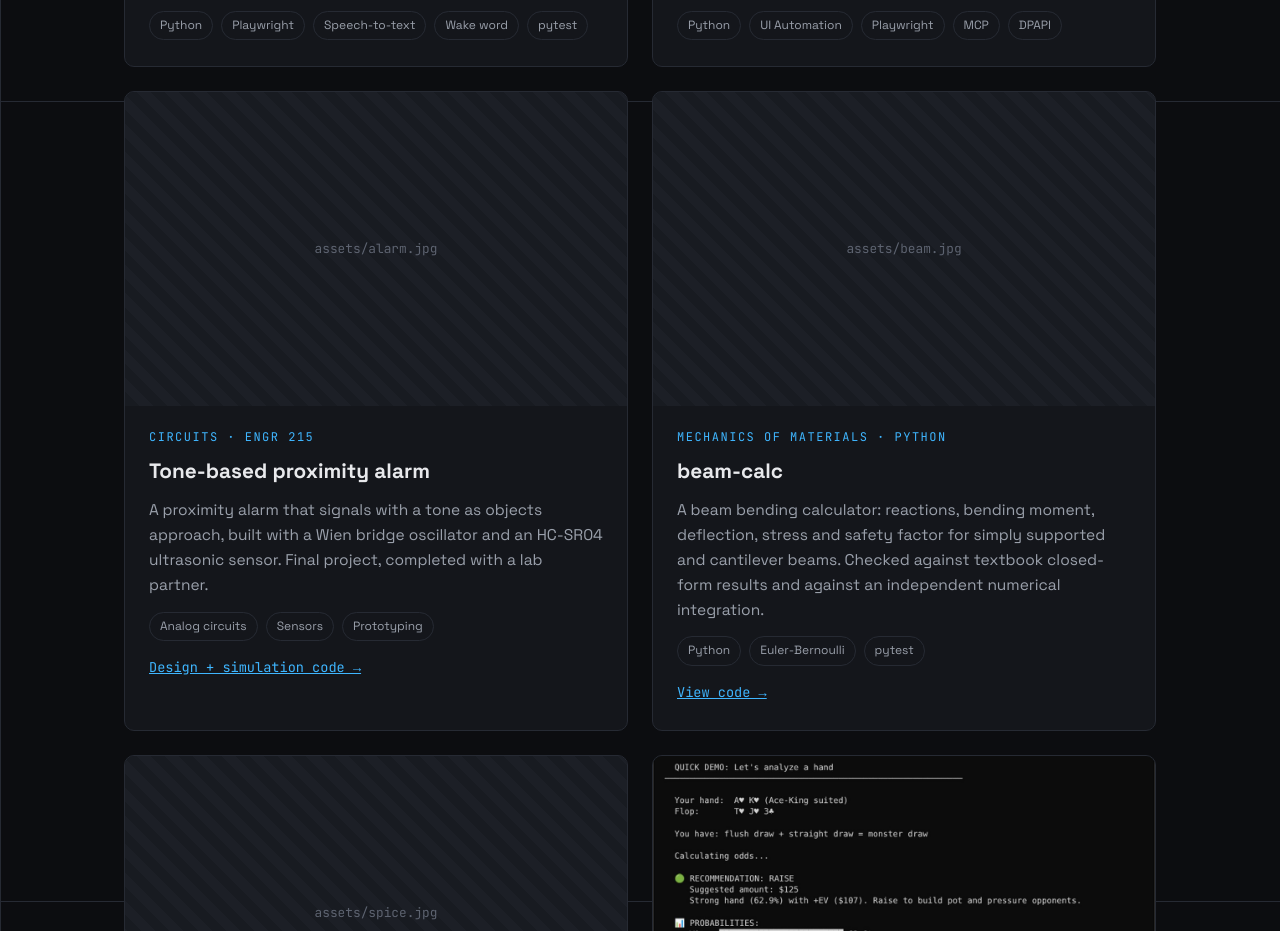
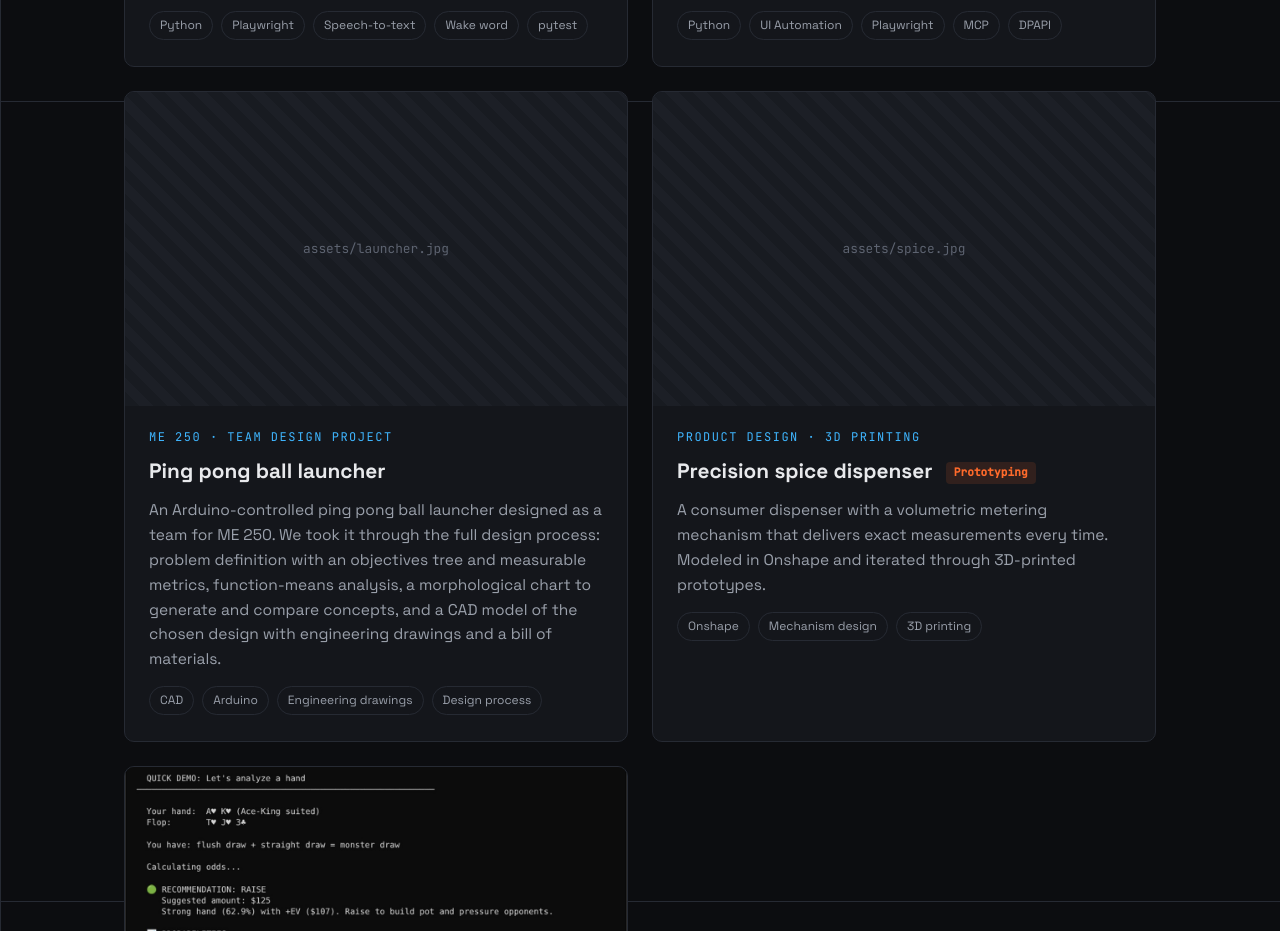
Before and after one commit to tgeorgopoulos/tgeorgopoulos.github.io, a plain HTML site: page index.html in a window 1280 px wide. Shown: the part 2299-3230 px from the top of the page. Drawn offline with Linux system fonts and the light colour scheme.

Commit message:
Replace alarm and beam-calc cards with ME 250 launcher
Co-Authored-By: Claude Opus 5.5 <noreply@anthropic.com>
Claude-Session: https://claude.ai/code/session_01CQsXPbjbiW3nZX2j1Rzk9f

```diff
--- a/index.html
+++ b/index.html
@@ -197,28 +197,14 @@
       </article>
       <article class="card">
         <div class="media">
-          <span class="ph mono">assets/alarm.jpg</span>
-          <img src="assets/alarm.jpg" alt="Proximity alarm circuit" onerror="this.remove()">
+          <span class="ph mono">assets/launcher.jpg</span>
+          <img src="assets/launcher.jpg" alt="Ping pong ball launcher CAD model" onerror="this.remove()">
         </div>
         <div class="body">
-          <div class="kind mono">Circuits · ENGR 215</div>
-          <h3>Tone-based proximity alarm</h3>
-          <p>A proximity alarm that signals with a tone as objects approach, built with a Wien bridge oscillator and an HC-SR04 ultrasonic sensor. Final project, completed with a lab partner.</p>
-          <div class="pills"><span>Analog circuits</span><span>Sensors</span><span>Prototyping</span></div>
-          <p style="margin:14px 0 0"><a class="mono" style="color:var(--accent2);font-size:.85rem" href="https://github.com/tgeorgopoulos/wien-bridge-alarm" target="_blank">Design + simulation code →</a></p>
-        </div>
-      </article>
-      <article class="card">
-        <div class="media">
-          <span class="ph mono">assets/beam.jpg</span>
-          <img src="assets/beam.jpg" alt="Beam calculator" onerror="this.remove()">
-        </div>
-        <div class="body">
-          <div class="kind mono">Mechanics of materials · Python</div>
-          <h3>beam-calc</h3>
-          <p>A beam bending calculator: reactions, bending moment, deflection, stress and safety factor for simply supported and cantilever beams. Checked against textbook closed-form results and against an independent numerical integration.</p>
-          <div class="pills"><span>Python</span><span>Euler-Bernoulli</span><span>pytest</span></div>
-          <p style="margin:14px 0 0"><a class="mono" style="color:var(--accent2);font-size:.85rem" href="https://github.com/tgeorgopoulos/beam-calc" target="_blank">View code →</a></p>
+          <div class="kind mono">ME 250 · Team design project</div>
+          <h3>Ping pong ball launcher</h3>
+          <p>An Arduino-controlled ping pong ball launcher designed as a team for ME 250. We took it through the full design process: problem definition with an objectives tree and measurable metrics, function-means analysis, a morphological chart to generate and compare concepts, and a CAD model of the chosen design with engineering drawings and a bill of materials.</p>
+          <div class="pills"><span>CAD</span><span>Arduino</span><span>Engineering drawings</span><span>Design process</span></div>
         </div>
       </article>
       <article class="card">
```
